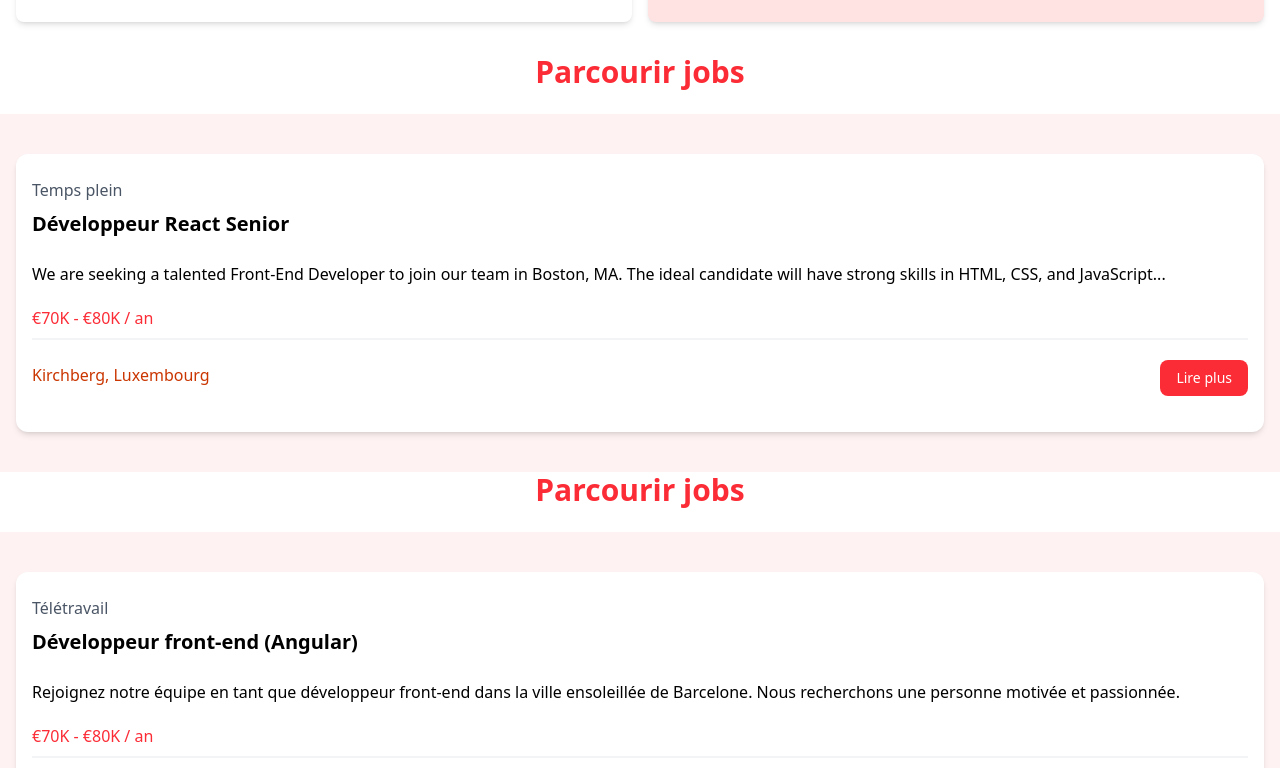
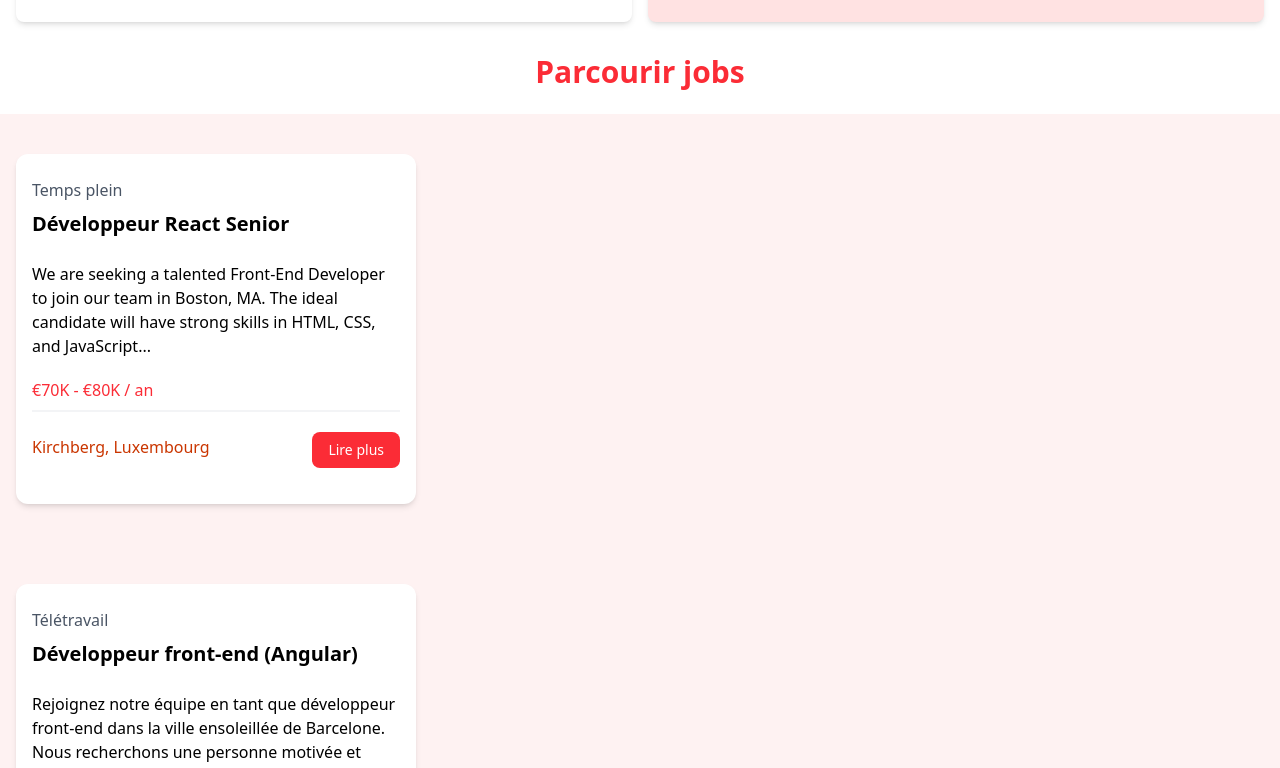
Before and after one commit to GutoRech1990/Coding---JavaScript-Framworks, a React (Vite) app in the folder react-jobsphere/: page / in a window 1280 px wide. Shown: the part 555-1323 px from the top of the page. Built offline with nearby package versions, Linux system fonts and the light colour scheme.

Commit message:
new-commit

```diff
--- a/react-jobsphere/src/components/JobList.jsx
+++ b/react-jobsphere/src/components/JobList.jsx
@@ -3,11 +3,12 @@ import React from 'react'
 const JobList = ({ children }) => {
     return (
         <div>
-            <h2 className="text-3xl font-bold text-red-500 mb-6 text-center">
-                Parcourir jobs
-            </h2>
             <section className="bg-red-50 px-4 py-10">
-                {children}
+                <div className="container-xl lg:container m-auto">
+                    <div className="grid grid-cols-1 md:grid-cols-3 gap-6">
+                        {children}
+                    </div>
+                </div>
             </section>
         </div>
     )
--- a/react-jobsphere/src/components/JobListItem.jsx
+++ b/react-jobsphere/src/components/JobListItem.jsx
@@ -4,6 +4,10 @@ import JobList from './JobList'
 const JobListItem = () => {
     return (
         <div>
+
+            <h2 className="text-3xl font-bold text-red-500 mb-6 text-center">
+                Parcourir jobs
+            </h2>
 
             <JobList>
                 <div className="bg-white rounded-xl shadow-md relative">
@@ -40,6 +44,7 @@ const JobListItem = () => {
                     </div>
                 </div>
             </JobList>
+
             <JobList>
                 <div className="bg-white rounded-xl shadow-md relative">
                     <div className="p-4">
@@ -75,6 +80,7 @@ const JobListItem = () => {
                     </div>
                 </div>
             </JobList>
+
             <JobList>
                 <div className="bg-white rounded-xl shadow-md relative">
                     <div className="p-4">
```
